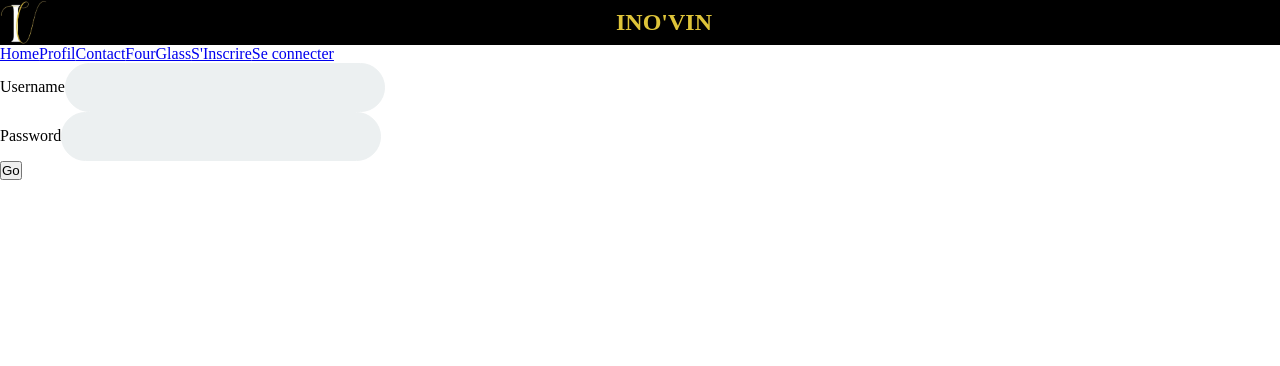
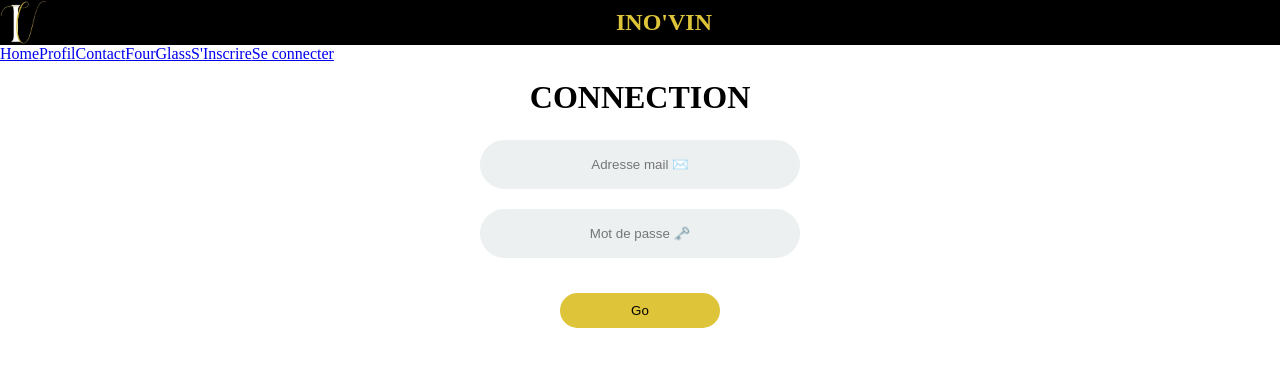
Before and after one commit to WildCodeSchool/2023-02-JS-Reims-project-3-inovin, a React (Vite) app in the folder frontend/: page /login in a window 1280 px wide. Shown: the top 366 px of the page. Built offline with nearby package versions, Linux system fonts and the light colour scheme.

Commit message:
Adjustment of the Css as well as the Login.Jsx code

```diff
--- a/frontend/src/pages/Login.jsx
+++ b/frontend/src/pages/Login.jsx
@@ -10,7 +10,10 @@ function Login() {
   const navigate = useNavigate();
 
   return (
+    <div className="PresInscip">
+      <h1>CONNECTION</h1>
       <form
+        className="Inscription"
         onSubmit={(event) => {
           event.preventDefault();
 
@@ -37,20 +40,32 @@ function Login() {
         }}
       >
         <div>
-        <label htmlFor="username">Username</label>
-        <input ref={usernameRef} type="text" id="username" name="username" />
+          <label htmlFor="username">
+            <input
+              placeholder="Adresse mail ✉️"
+              ref={usernameRef}
+              type="text"
+              id="username"
+              name="username"
+            />
+          </label>
         </div>
         <div>
-        <label htmlFor="password">Password</label>
+          <label htmlFor="password">
             <input
+              placeholder="Mot de passe 🗝️"
               ref={passwordRef}
               type="password"
               id="password"
               name="password"
             />
+          </label>
         </div>
-      <button type="submit">Go</button>
+        <button className="register" type="submit">
+          Go
+        </button>
       </form>
+    </div>
   );
 }
 
```
Lines whose indentation alone changed are shown as unchanged.
